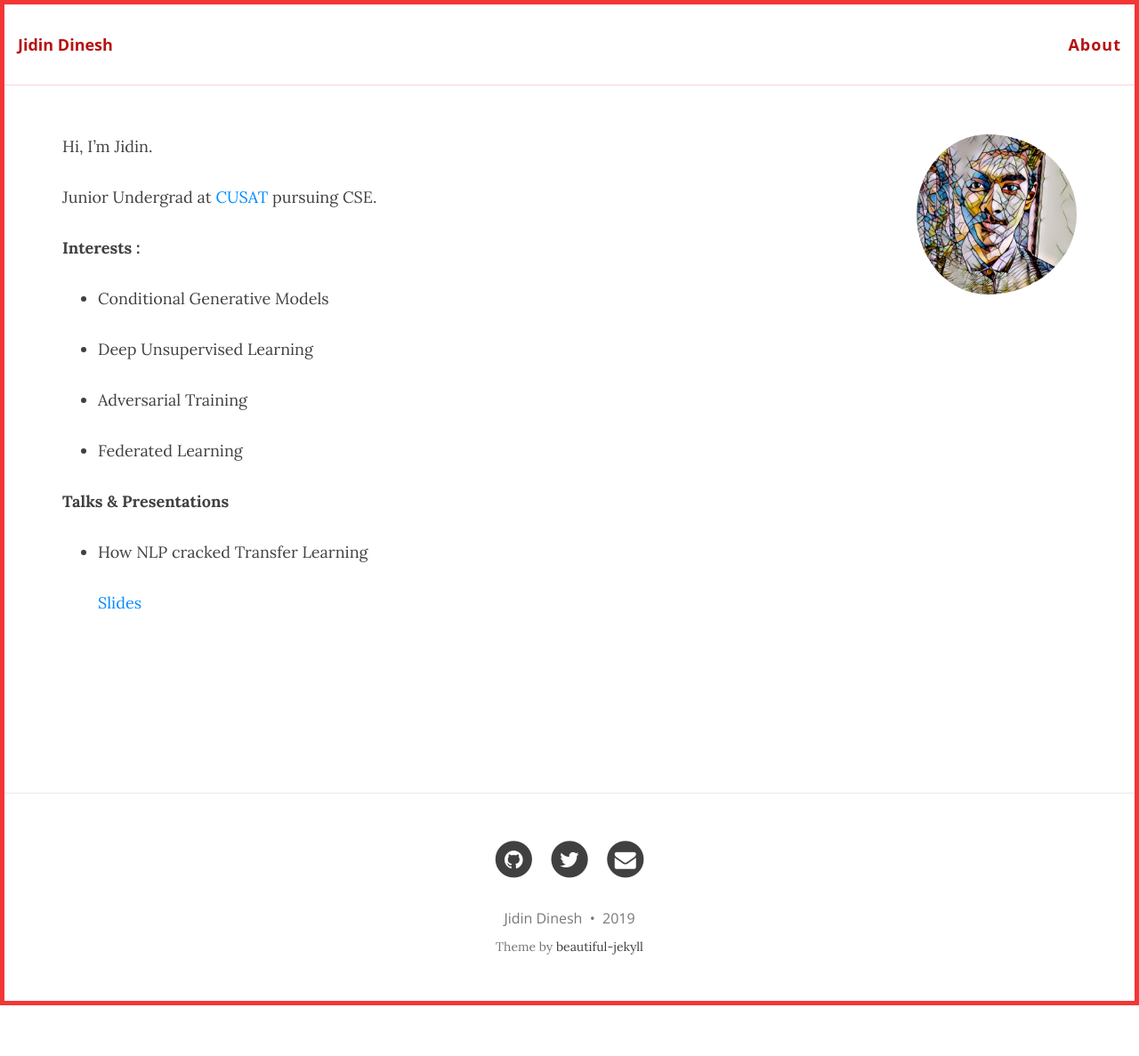
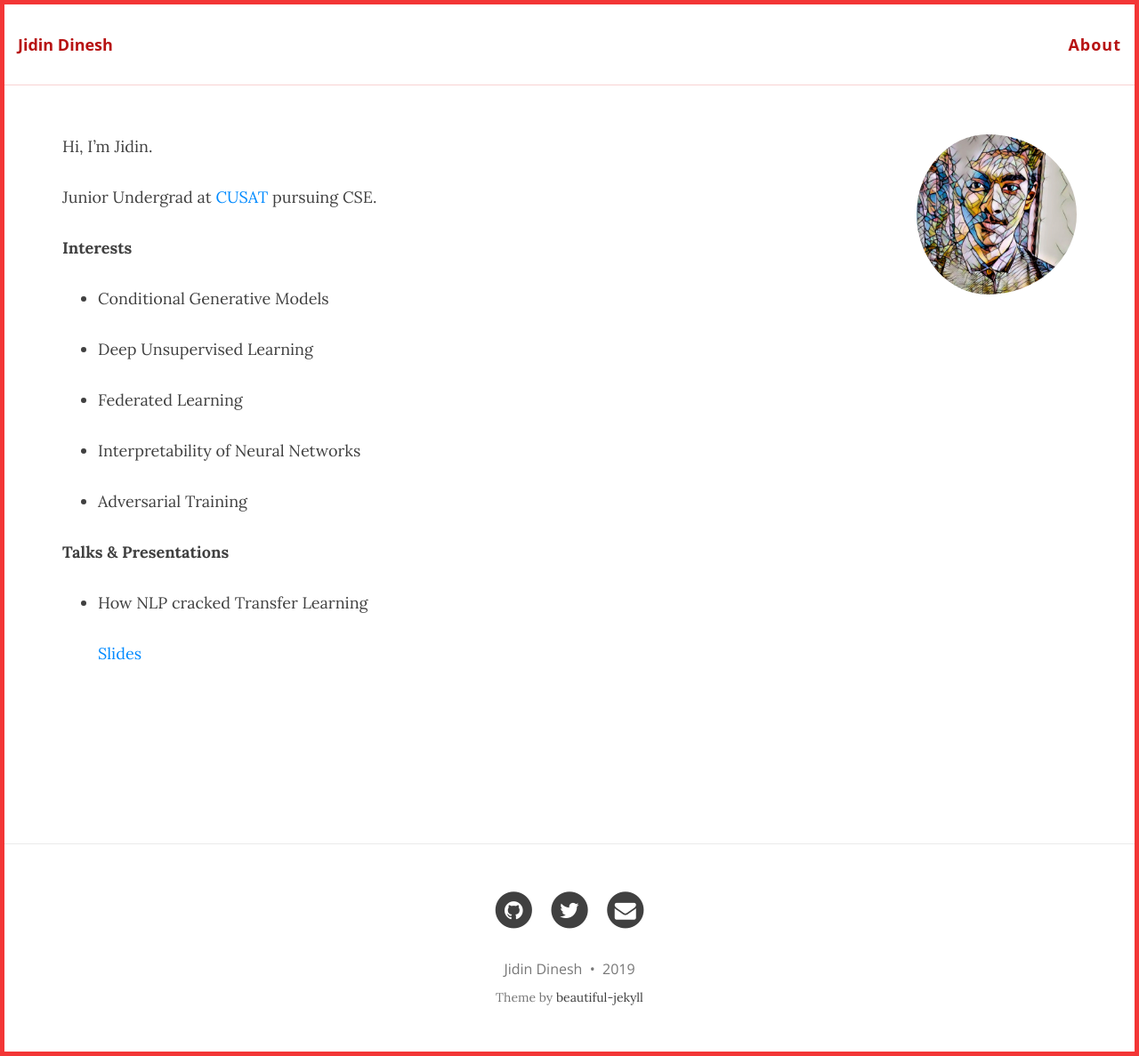
Before and after one commit to jidindinesh/jidindinesh.github.io, a Jekyll site: the page built from About.md, in a window 1280 px wide. Shown: the whole page at 89% size. Built offline with Jekyll 4.4.1, drawn with Linux system fonts in a browser that asks for light colours; nearby versions of some CDN libraries; our own code applies the rules of GitHub Pages for plain Markdown files; before the commit the page ends 1130 px from its top, so only the background shows below that.

Commit message:
Update About.md

```diff
--- a/About.md
+++ b/About.md
@@ -6,15 +6,17 @@ Hi, I'm Jidin.
 
 Junior Undergrad at [CUSAT](https://cusat.ac.in/) pursuing CSE.
 
-**Interests :**
+**Interests**
 
 * Conditional Generative Models
 
 * Deep Unsupervised Learning
 
+* Federated Learning
+
+* Interpretability of Neural Networks
+
 * Adversarial Training
-
-* Federated Learning
 
 **Talks & Presentations**
 
```
